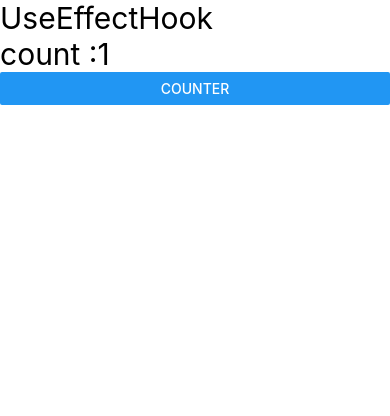
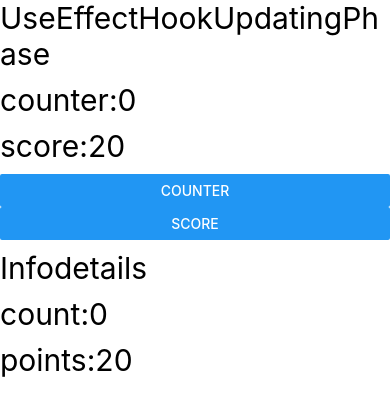
Before and after one commit to bhattk64/React-Native-Practice, a React Native app: screen / in a window 390 px wide. Shown: the top 416 px of the page. Built offline with nearby package versions, Linux system fonts and the light colour scheme.

Commit message:
useeffect hook for updating phase

```diff
--- a/App.jsx
+++ b/App.jsx
@@ -2,7 +2,8 @@
 // import {Text,View,Button}from 'react-native'
 // import First from './src/components/First'
 import {View} from 'react-native'
-import UseEffectHook from './src/components/UseEffectHook'
+import UseEffectHookUpdatingPhase from './src/components/UseEffectHookUpdatingPhase'
+// import UseEffectHook from './src/components/UseEffectHook'
 // import ClassComponenets from './src/components/ClassComponenets'
 // import Grid from './src/components/Grid'
 // import LoginForm from './src/components/LoginForm'
@@ -36,7 +37,8 @@
     {/* <ContactListScreen/> */}
     {/* <Grid/> */}
      {/* <ClassComponenets/> */}
-     <UseEffectHook/>
+     {/* <UseEffectHook/> */}
+     <UseEffectHookUpdatingPhase/>
     </View>
 
 
--- /dev/null
+++ b/src/components/UseEffectHookUpdatingPhase.jsx
@@ -0,0 +1,40 @@
+import { View, Text, Button } from 'react-native'
+import React, { useEffect, useState } from 'react'
+
+const UseEffectHookUpdatingPhase = () => {
+    const[counter,setCounter]=useState(0)
+    const[score,setScore]=useState(20)
+    // useEffect(()=>{
+    //     console.log('I am a use effect hook')
+
+    // },[counter])
+  return (
+    <View>
+      <Text style={{fontSize:30,marginBottom:10}}>UseEffectHookUpdatingPhase</Text>
+      <Text style={{fontSize:30,marginBottom:10}}>counter:{counter}</Text>
+      <Text style={{fontSize:30,marginBottom:10}}>score:{score}</Text>
+      <Button
+      title='counter'onPress={()=>setCounter(counter+1)}
+      />
+      <Button
+      title='score'onPress={()=>setScore(score+10)}
+      />
+      <InfoDetails count={counter} points={score}  />
+    </View>
+  )
+}
+
+
+const InfoDetails=({count,points})=>{
+    useEffect(()=>{
+        console.log('I am child componenets')
+    },[count])
+    return(
+        <View>
+            <Text style={{fontSize:30,marginTop:10}}>Infodetails</Text>
+            <Text style={{fontSize:30,marginTop:10}}>count:{count}</Text>
+            <Text style={{fontSize:30,marginTop:10}}>points:{points}</Text>
+        </View>
+    )
+}
+export default UseEffectHookUpdatingPhase
```
